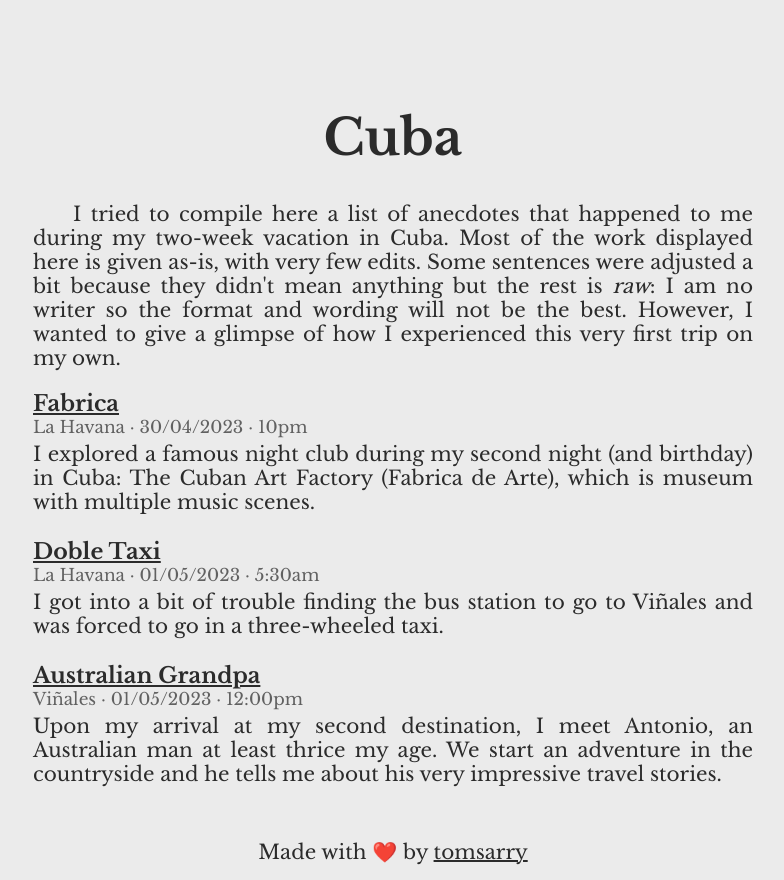
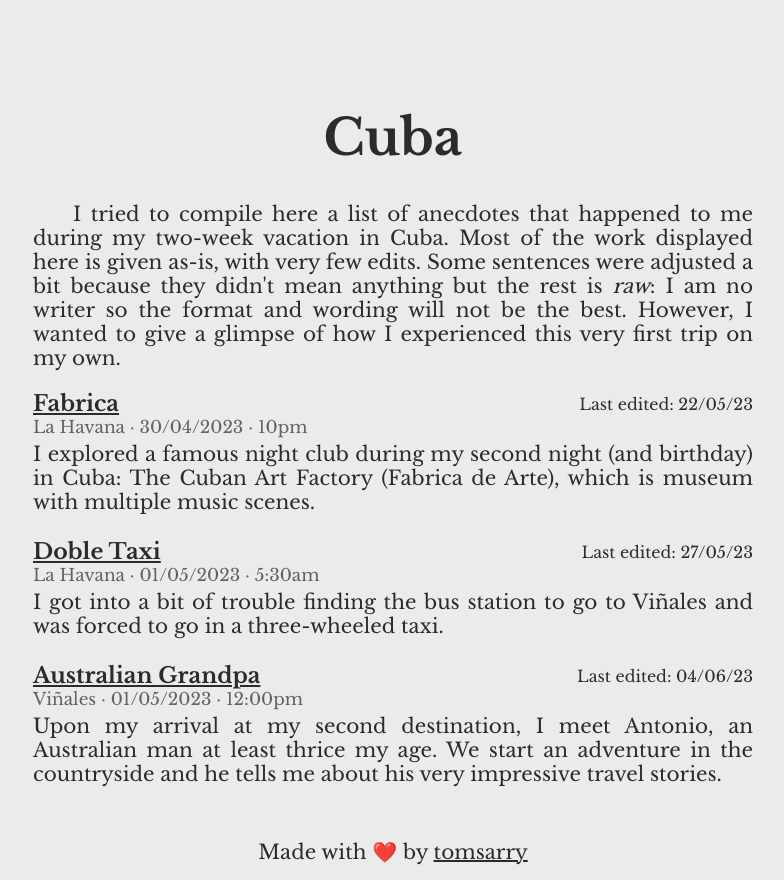
Before and after one commit to tomsarry/cuba, a SvelteKit app: page / in a window 1280 px wide. Shown: the whole page, without its empty margins (247-1031 px from the left). Built offline with nearby package versions, Linux system fonts and the light colour scheme.

Commit message:
feat: add last edited date

```diff
--- a/src/routes/+page.svelte
+++ b/src/routes/+page.svelte
@@ -16,7 +16,11 @@
 <div class="articles">
 	<ul>
 		<li class="article">
-			<a href="/fabrica" class="article-link">Fabrica</a>
+			<div class="header">
+				<a href="/fabrica" class="article-link">Fabrica</a>
+				<span class="last-edited">Last edited: 22/05/23</span>
+			</div>
+
 			<span class="article-info">La Havana &middot; 30/04/2023 &middot; 10pm</span>
 			<p class="article-preview">
 				I explored a famous night club during my second night (and birthday) in Cuba: The Cuban Art
@@ -25,7 +29,11 @@
 		</li>
 
 		<li class="article">
-			<a href="/doble-taxi" class="article-link">Doble Taxi</a>
+			<div class="header">
+				<a href="/doble-taxi" class="article-link">Doble Taxi</a>
+				<span class="last-edited">Last edited: 27/05/23</span>
+
+			</div>
 			<span class="article-info">La Havana &middot; 01/05/2023 &middot; 5:30am</span>
 			<p class="article-preview">
 				I got into a bit of trouble finding the bus station to go to Vi&ntilde;ales and was forced
@@ -34,7 +42,11 @@
 		</li>
 
 		<li class="article">
-			<a href="/australian-grandpa" class="article-link">Australian Grandpa</a>
+			<div class="header">
+				<a href="/australian-grandpa" class="article-link">Australian Grandpa</a>
+				<span class="last-edited">Last edited: 04/06/23</span>
+			</div>
+
 			<span class="article-info">Vi&ntilde;ales &middot; 01/05/2023 &middot; 12:00pm</span>
 			<p class="article-preview">
 				Upon my arrival at my second destination, I meet Antonio, an Australian man at least thrice
--- a/src/routes/styles.css
+++ b/src/routes/styles.css
@@ -36,6 +36,19 @@ hr {
 
 .article-header {
 	margin-top: 2em;
+}
+
+.header {
+	display: flex;
+	flex-direction: row;
+	justify-content: space-between;
+	align-items: center;
+	width: 100%;
+}
+
+.last-edited {
+	font-size: 0.8em;
+	text-align: right;
 }
 
 .article-info,
```
